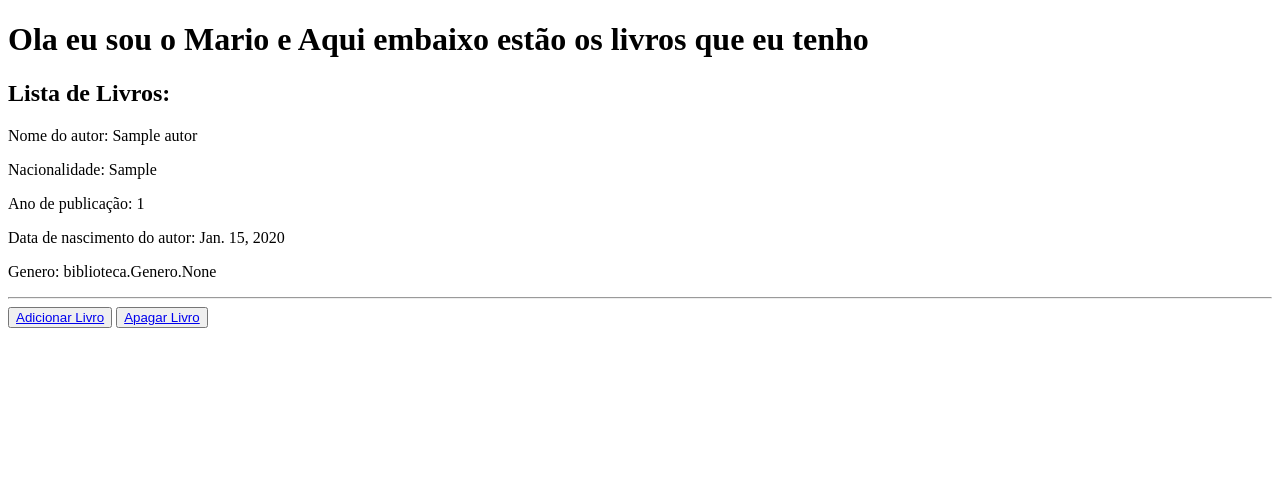
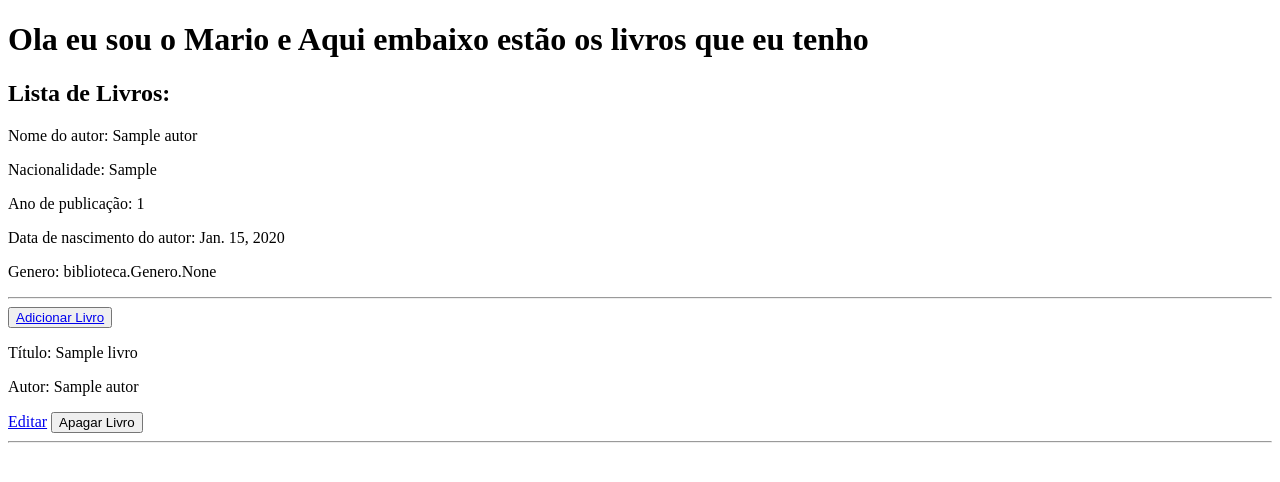
Before and after one commit to luismariosilva/django-test, a Django app: page /livro/ in a window 1280 px wide. Shown: the top 482 px of the page. Run offline with Django 5.2, Linux system fonts and the light colour scheme; tables that the repository leaves empty hold one stand-in row (values such as "Sample post").

Commit message:
Quase la

```diff
--- a/core/templates/core/livros.html
+++ b/core/templates/core/livros.html
@@ -21,9 +21,20 @@
     <hr>
 
     <button><a href="{% url 'adicionar_livro' %}">Adicionar Livro</a></button>
-    <button><a href="{% url 'apagar_livro' 8 %}">Apagar Livro</a></button>
 
+    {% for livro in livros %}
+    <p>Título: {{ livro.titulo }}</p>
+    <p>Autor: {{ livro.autor.nome }}</p>
 
+    <a href="{% url 'editar_livro' livro.id %}">Editar</a>
+
+    <form method="post" action="{% url 'apagar_livro' livro.id %}" style="display:inline;">
+        {% csrf_token %}
+        <button type="submit">Apagar Livro</button>
+    </form>
+
+    <hr>
+    {% endfor %}
 
 
 </body>
```
